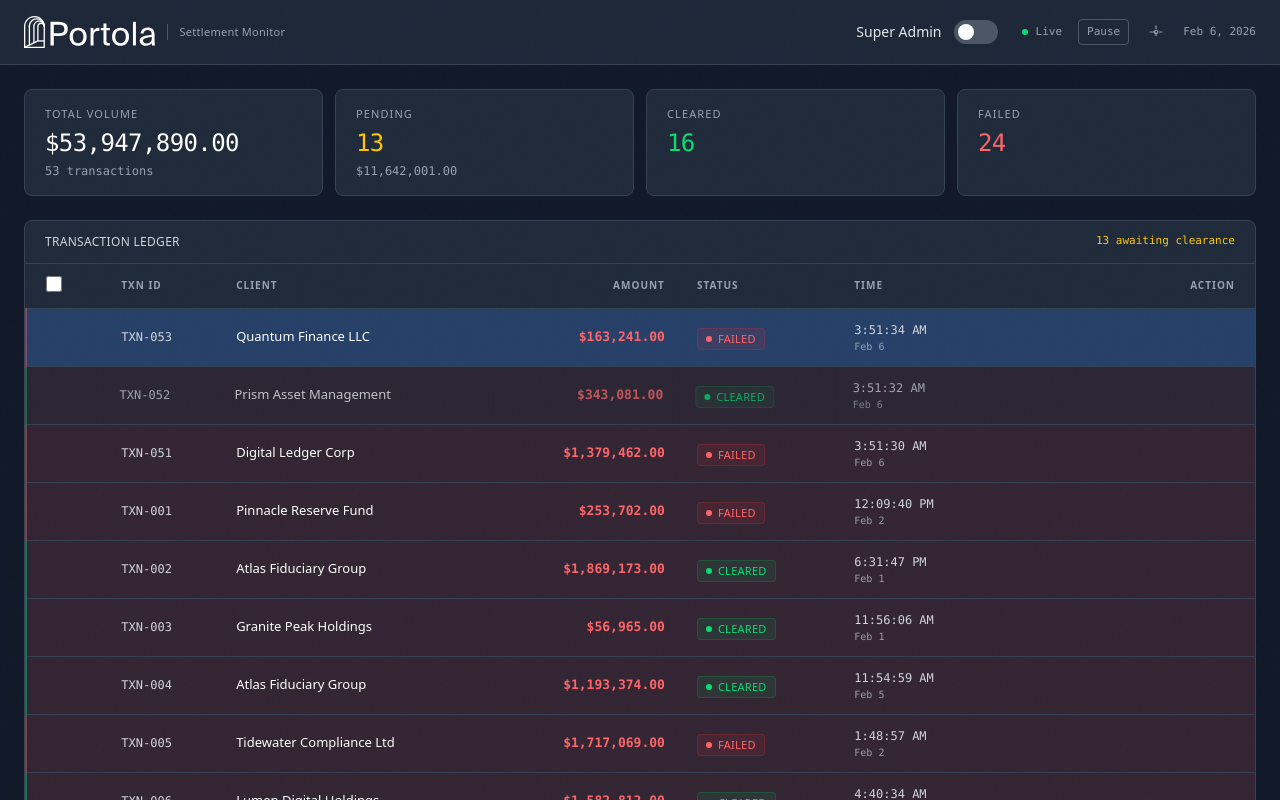
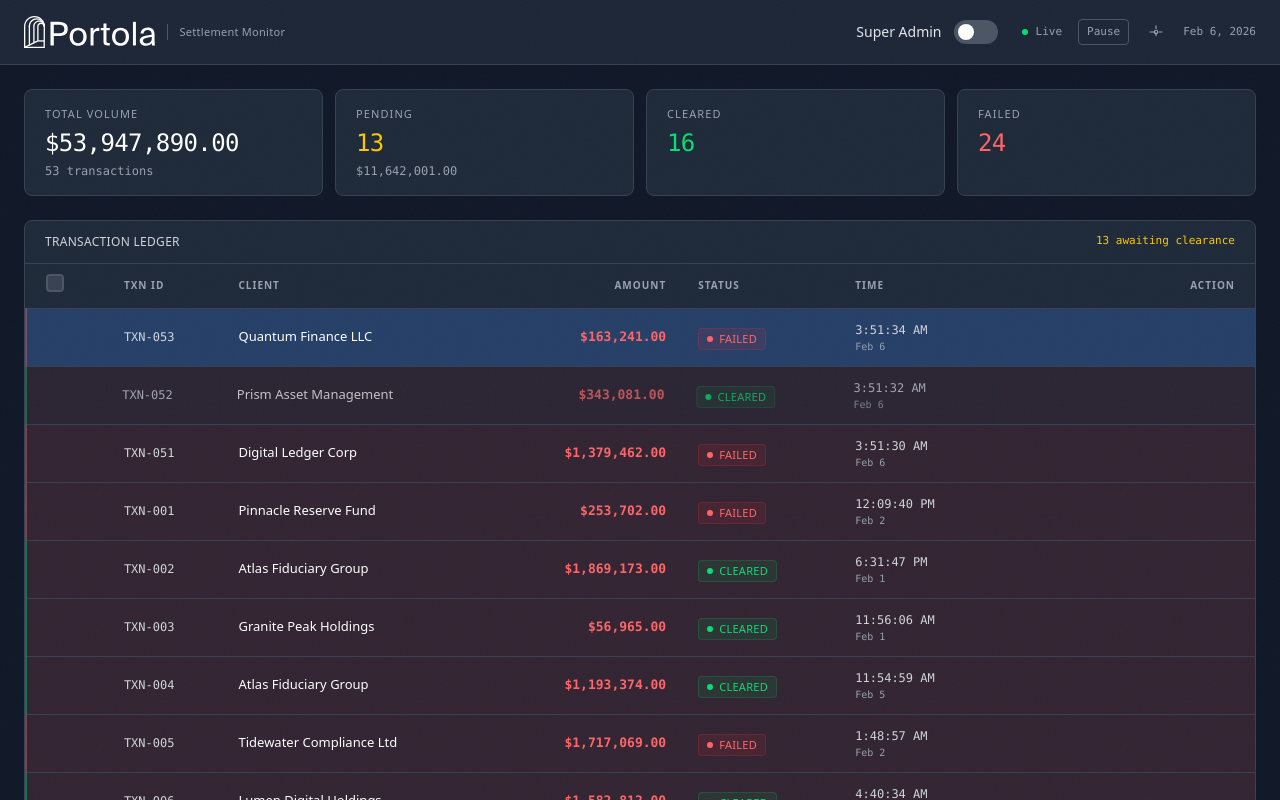
Before and after one commit to soebk/portola-ops-dashboard, a Next.js app: page / in a window 1280 px wide. Shown: the top 800 px of the page. Built offline with nearby package versions, Linux system fonts and the light colour scheme.

Commit message:
Perfect Phase 4: Beautiful custom checkboxes + 10% failure on individual Clear Funds + enhanced error handling

```diff
--- a/src/app/globals.css
+++ b/src/app/globals.css
@@ -78,3 +78,49 @@ body::before {
 .animate-flash-new { animation: flashNew 2s ease-out both; }
 .btn-clear-pulse { animation: pulseGlow 2.5s ease-in-out infinite; }
 .processing-spinner { animation: spin 0.8s linear infinite; }
+
+/* Beautiful custom checkboxes */
+.custom-checkbox {
+  appearance: none;
+  -webkit-appearance: none;
+  width: 18px;
+  height: 18px;
+  border: 2px solid #4b5563;
+  border-radius: 4px;
+  background: #374151;
+  position: relative;
+  cursor: pointer;
+  transition: all 0.2s ease;
+}
+
+.custom-checkbox:hover {
+  border-color: #6b7280;
+  background: #4b5563;
+}
+
+.custom-checkbox:checked {
+  background: #3b82f6;
+  border-color: #3b82f6;
+}
+
+.custom-checkbox:checked::after {
+  content: "";
+  position: absolute;
+  left: 5px;
+  top: 2px;
+  width: 5px;
+  height: 9px;
+  border: solid white;
+  border-width: 0 2px 2px 0;
+  transform: rotate(45deg);
+}
+
+.custom-checkbox:focus {
+  outline: none;
+  box-shadow: 0 0 0 3px rgba(59, 130, 246, 0.3);
+}
+
+.custom-checkbox:disabled {
+  opacity: 0.5;
+  cursor: not-allowed;
+}
--- a/src/app/page.tsx
+++ b/src/app/page.tsx
@@ -240,15 +240,17 @@ export default function Dashboard() {
 
     const result = await mockClearTransaction(transactionId)
 
-    if (result.success) {
-      setTransactions(prev =>
-        prev.map(transaction =>
-          transaction.id === transactionId
-            ? { ...transaction, status: 'Cleared' }
-            : transaction
-        )
+    // Update transaction status based on result (success → Cleared, failure → Failed)
+    setTransactions(prev =>
+      prev.map(transaction =>
+        transaction.id === transactionId
+          ? {
+              ...transaction,
+              status: result.success ? 'Cleared' : 'Failed'
+            }
+          : transaction
       )
-    }
+    )
 
     setProcessingIds(prev => {
       const newSet = new Set(prev)
@@ -284,21 +286,29 @@ export default function Dashboard() {
     // Use Promise.allSettled to handle successes and failures independently
     const results = await Promise.allSettled(clearPromises)
 
-    // Process results
+    // Process results - track successes and failures
     const successfulIds: string[] = []
+    const failedIds: string[] = []
+
     results.forEach((result, index) => {
+      const transactionId = allowedTransactions[index]
       if (result.status === 'fulfilled' && result.value.success) {
-        successfulIds.push(allowedTransactions[index])
+        successfulIds.push(transactionId)
+      } else {
+        failedIds.push(transactionId)
       }
     })
 
-    // Update transaction statuses - only successful ones become Cleared
+    // Update transaction statuses: successful → Cleared, failed → Failed
     setTransactions(prev =>
-      prev.map(transaction =>
-        successfulIds.includes(transaction.id)
-          ? { ...transaction, status: 'Cleared' as const }
-          : transaction
-      )
+      prev.map(transaction => {
+        if (successfulIds.includes(transaction.id)) {
+          return { ...transaction, status: 'Cleared' as const }
+        } else if (failedIds.includes(transaction.id)) {
+          return { ...transaction, status: 'Failed' as const }
+        }
+        return transaction
+      })
     )
 
     // Clear selection and processing state
@@ -528,7 +538,7 @@ export default function Dashboard() {
                       checked={transactions.filter(t => t.status === 'Pending').length > 0 &&
                                transactions.filter(t => t.status === 'Pending').every(t => selectedIds.has(t.id))}
                       onChange={toggleSelectAll}
-                      className="h-4 w-4 rounded border-gray-600 bg-gray-700 text-yellow-400 focus:ring-yellow-400/50"
+                      className="custom-checkbox"
                     />
                   </th>
                   <th className="px-4 py-2.5 text-left text-[10px] font-semibold uppercase tracking-[0.1em] text-gray-400">
@@ -575,10 +585,10 @@ export default function Dashboard() {
                             type="checkbox"
                             checked={selectedIds.has(transaction.id)}
                             onChange={() => toggleSelection(transaction.id)}
-                            className="h-4 w-4 rounded border-gray-600 bg-gray-700 text-yellow-400 focus:ring-yellow-400/50"
+                            className="custom-checkbox"
                           />
                         ) : (
-                          <div className="h-4 w-4"></div>
+                          <div className="h-[18px] w-[18px]"></div>
                         )}
                       </td>
                       <td className="px-4 py-3 text-[12px] font-mono font-medium text-gray-300 whitespace-nowrap">
```
